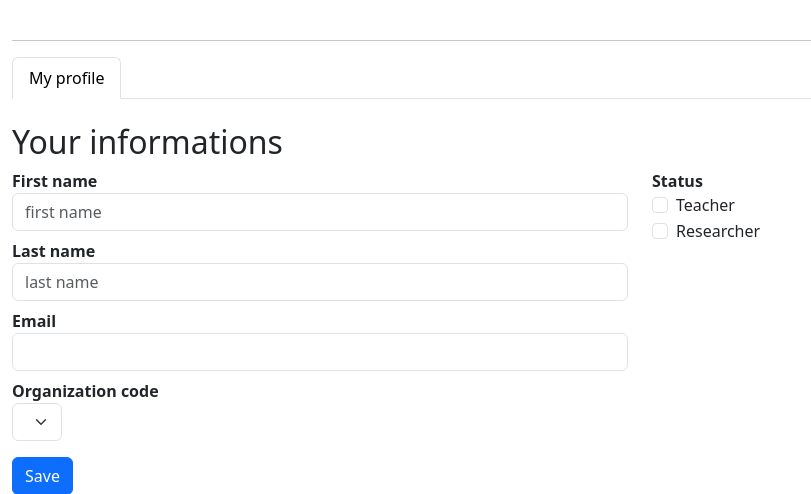
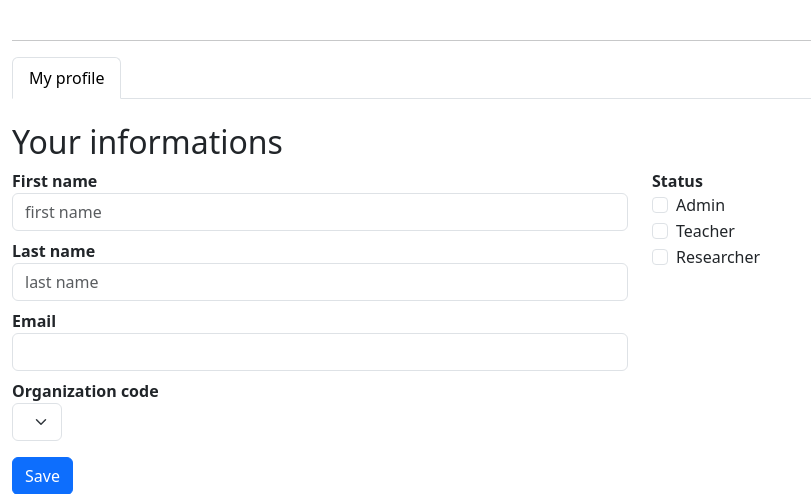
Before and after one commit to UCL-INGI/ictm-teaching, a Flask app: template templates/user_profile.html in a window 1280 px wide. Shown: the top 494 px of the page, without its empty margins (0-811 px from the left). Run offline with Flask 3, Linux system fonts and the light colour scheme; the template is opened without the code that fills it, so the values that code supplies are empty; the visitor is signed in with stand-in values (Sample User, id 1); parts of the project's set-up code (start-up, migrations or seed data) failed here and were passed over; some libraries are stand-ins or nearby versions.

Commit message:
Allow to set someone administrator (#37)
Fix #26

```diff
--- a/templates/user_profile.html
+++ b/templates/user_profile.html
@@ -81,10 +81,20 @@
                                 </dd>
                             </dl>
                         </div>
-                        <div class="col-sm-6 col-md-6">
+                        <div class="col-md-6">
                             <dl>
                                 <dt>Status</dt>
                                 <dd>
+                                    {% if session["is_admin"] %}
+                                        <div class="form-check">
+
+                                            <input type="checkbox" class="form-check-input" id="is_admin"
+                                                   name="is_admin"
+                                                   {% if requested_user.admin %}checked{% endif %}
+                                                    {% if current_user and not requested_user.admin %} disabled {% endif %}>
+                                            <label class="form-check-label" for="is_admin">Admin</label>
+                                        </div>
+                                    {% endif %}
                                     <div class="form-check">
                                         <input type="checkbox" class="form-check-input" id="is_teacher"
                                                name="is_teacher"
--- a/user.py
+++ b/user.py
@@ -151,6 +151,7 @@ def update_user_profile(user_id):
         return make_response("Invalid email format", 400)
 
     organization_code = None if request.form['organization_code'] == 'None' else request.form['organization_code']
+    is_admin = True if 'is_admin' in request.form else False
     is_teacher = True if 'is_teacher' in request.form else False
     is_researcher = True if 'is_researcher' in request.form else False
     supervisor_id = request.form.get('supervisor') if is_researcher else None
@@ -168,6 +169,7 @@ def update_user_profile(user_id):
         if session["is_admin"]:
             user.email = email
             user.organization_id = organization_code
+            user.admin = is_admin
             user.is_teacher = is_teacher
             user.is_researcher = is_researcher
             user.supervisor_id = supervisor_id
```
